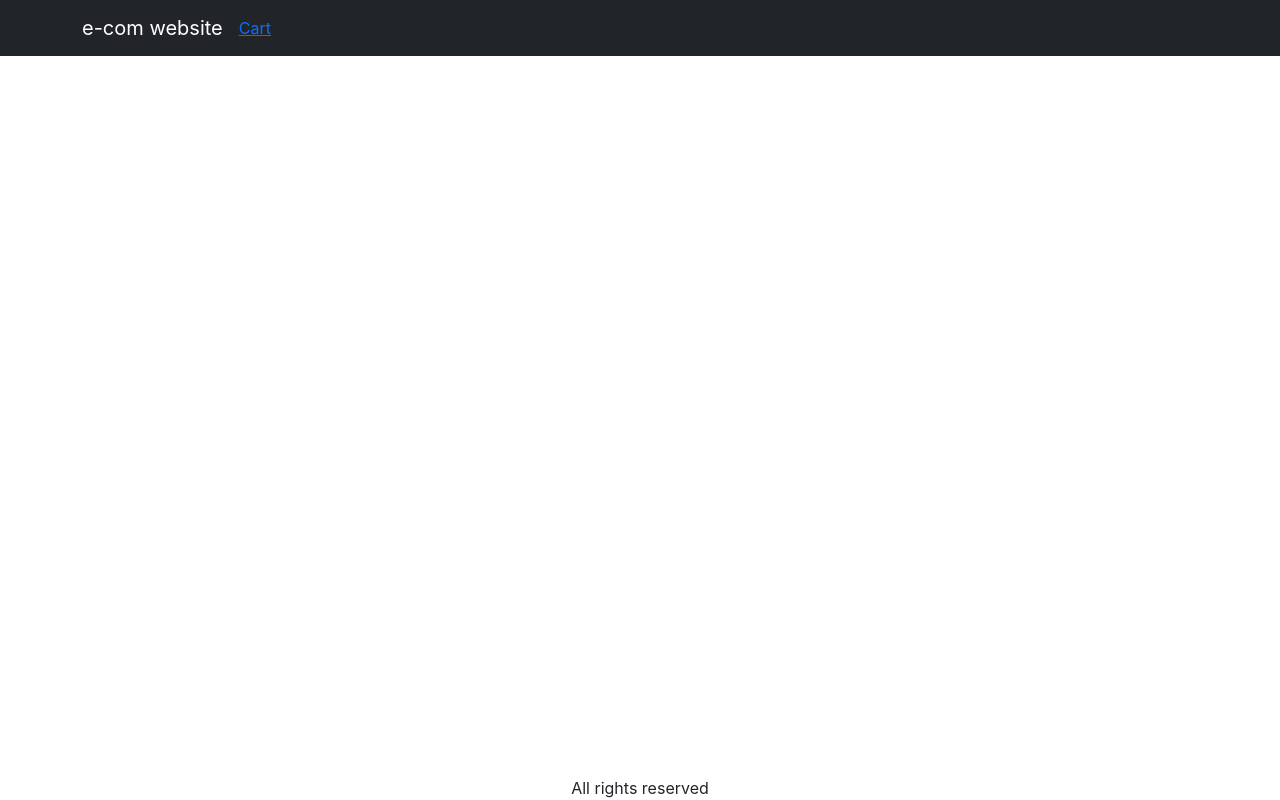
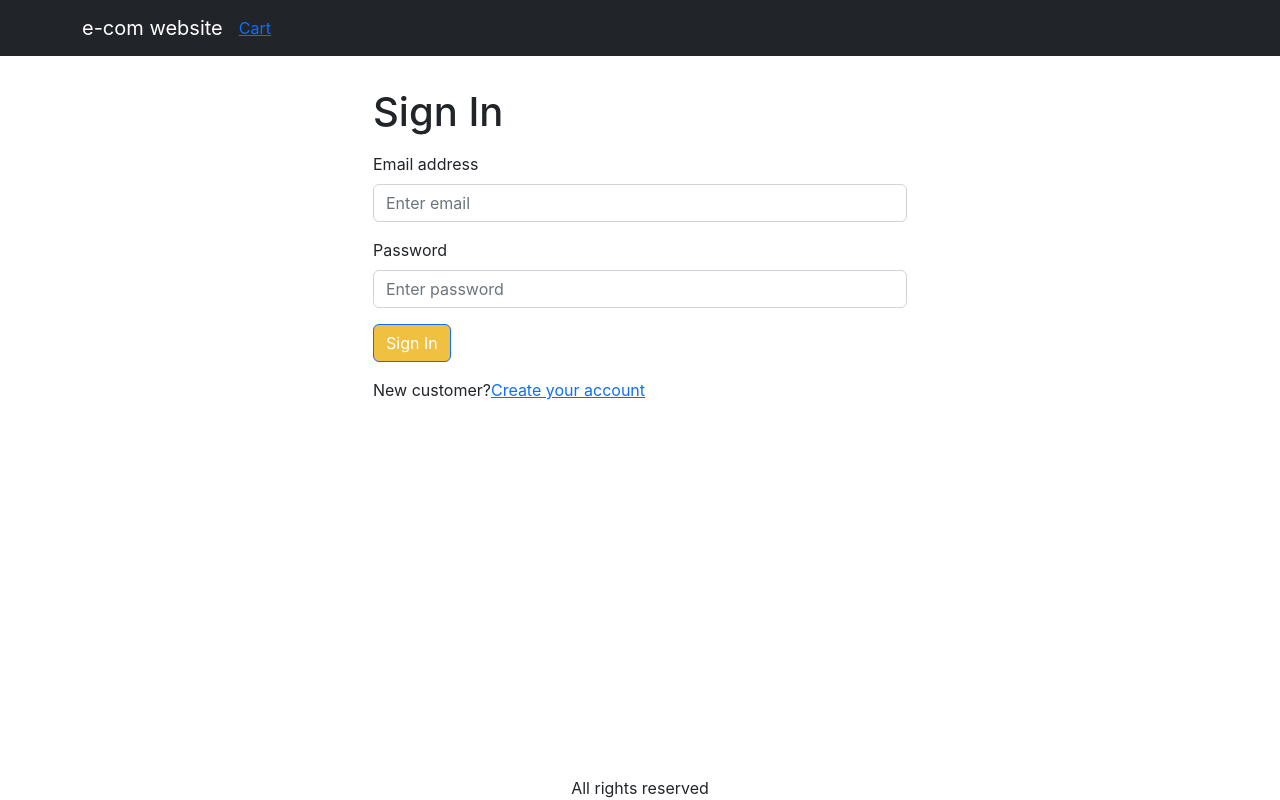
Before and after one commit to febinevijin/ecommerce, a React (Create React App) app in the folder website/frontend/: page /signIn in a window 1280 px wide. Built offline with nearby package versions, Linux system fonts and the light colour scheme.

Commit message:
Create Signin Screen

```diff
--- a/website/frontend/src/App.jsx
+++ b/website/frontend/src/App.jsx
@@ -6,6 +6,7 @@
 import { useContext } from "react";
 import { Store } from "./Store";
 import CartScreen from "./screens/CartScreen";
+import SigninScreen from "./screens/SigninScreen";
 
 function App() {
   const { state } = useContext(Store);
@@ -40,6 +41,7 @@
               <Route path="/" element={<HomeScreen />} />
               <Route path="/product/:slug" element={<ProductScreen />} />
               <Route path="/cart" element={<CartScreen/>} />
+              <Route path="/signIn" element={<SigninScreen/>} />
             </Routes>
           </Container>
         </main>
--- a/website/frontend/src/index.css
+++ b/website/frontend/src/index.css
@@ -1,46 +1,49 @@
 body {
   margin: 0;
-  font-family: -apple-system, BlinkMacSystemFont, 'Segoe UI', 'Roboto', 'Oxygen',
-    'Ubuntu', 'Cantarell', 'Fira Sans', 'Droid Sans', 'Helvetica Neue',
+  font-family: -apple-system, BlinkMacSystemFont, "Segoe UI", "Roboto", "Oxygen",
+    "Ubuntu", "Cantarell", "Fira Sans", "Droid Sans", "Helvetica Neue",
     sans-serif;
   -webkit-font-smoothing: antialiased;
   -moz-osx-font-smoothing: grayscale;
 }
 
-.site-container{
+.site-container {
   min-height: 100vh;
 }
-main{
- flex: 1;
+main {
+  flex: 1;
 }
 
-.btn-primary{
+.btn-primary {
   background-color: #f0c040;
 }
 
-.products{
+.products {
   display: flex;
   flex-wrap: wrap;
   justify-content: center;
 }
-.rating{
+.rating {
   color: #ffc000;
 }
-.product{
-  border: 1px solid #404040 ;
+.product {
+  border: 1px solid #404040;
   margin: 1rem;
 }
-.product img{
+.product img {
   width: 100%;
   max-height: 400px;
   max-width: 400px;
 }
-.product-info{
+.product-info {
   padding: 1rem;
 }
-.img-large{
+.img-large {
   max-width: 100%;
 }
-.img-thumbnail{
+.img-thumbnail {
   height: 80px;
 }
+.small-container {
+  min-width: 600px;
+}
--- a/website/frontend/src/screens/CartScreen.jsx
+++ b/website/frontend/src/screens/CartScreen.jsx
@@ -38,7 +38,7 @@
   };
 
   const checkOutHandler = () => {
-    navigate("/sigin?redirect=/shipping");
+    navigate("/signin?redirect=/shipping");
   };
 
   return (
--- /dev/null
+++ b/website/frontend/src/screens/SigninScreen.jsx
@@ -0,0 +1,50 @@
+import React from "react";
+import { Button, Col, Container, Form, Row } from "react-bootstrap";
+import { Helmet } from "react-helmet-async";
+import { Link, useLocation } from "react-router-dom";
+
+const SigninScreen = () => {
+  const { search } = useLocation();
+  const redirectUrl = new URLSearchParams(search).get("redirect");
+  const redirect = redirectUrl ? redirectUrl : "/";
+  return (
+    <div>
+      <Container className="small-container">
+        <Helmet>
+          <title>Sign In</title>
+        </Helmet>
+
+        <Row className="justify-content-md-center">
+          <Col lg={6}>
+            <h1 className="my-3 ">Sign In</h1>
+            <Form>
+              <Form.Group className="mb-3" controlId="email">
+                <Form.Label>Email address</Form.Label>
+                <Form.Control type="email" required placeholder="Enter email" />
+              </Form.Group>
+              <Form.Group className="mb-3" controlId="password">
+                <Form.Label>Password</Form.Label>
+                <Form.Control
+                  type="password"
+                  required
+                  placeholder="Enter password"
+                />
+              </Form.Group>
+              <div className="mb-3">
+                <Button type="submit">Sign In</Button>
+              </div>
+              <div className="mb-3">
+                New customer?
+                <Link to={`/signup?redirect=${redirect}`}>
+                  Create your account
+                </Link>
+              </div>
+            </Form>
+          </Col>
+        </Row>
+      </Container>
+    </div>
+  );
+};
+
+export default SigninScreen;
```
